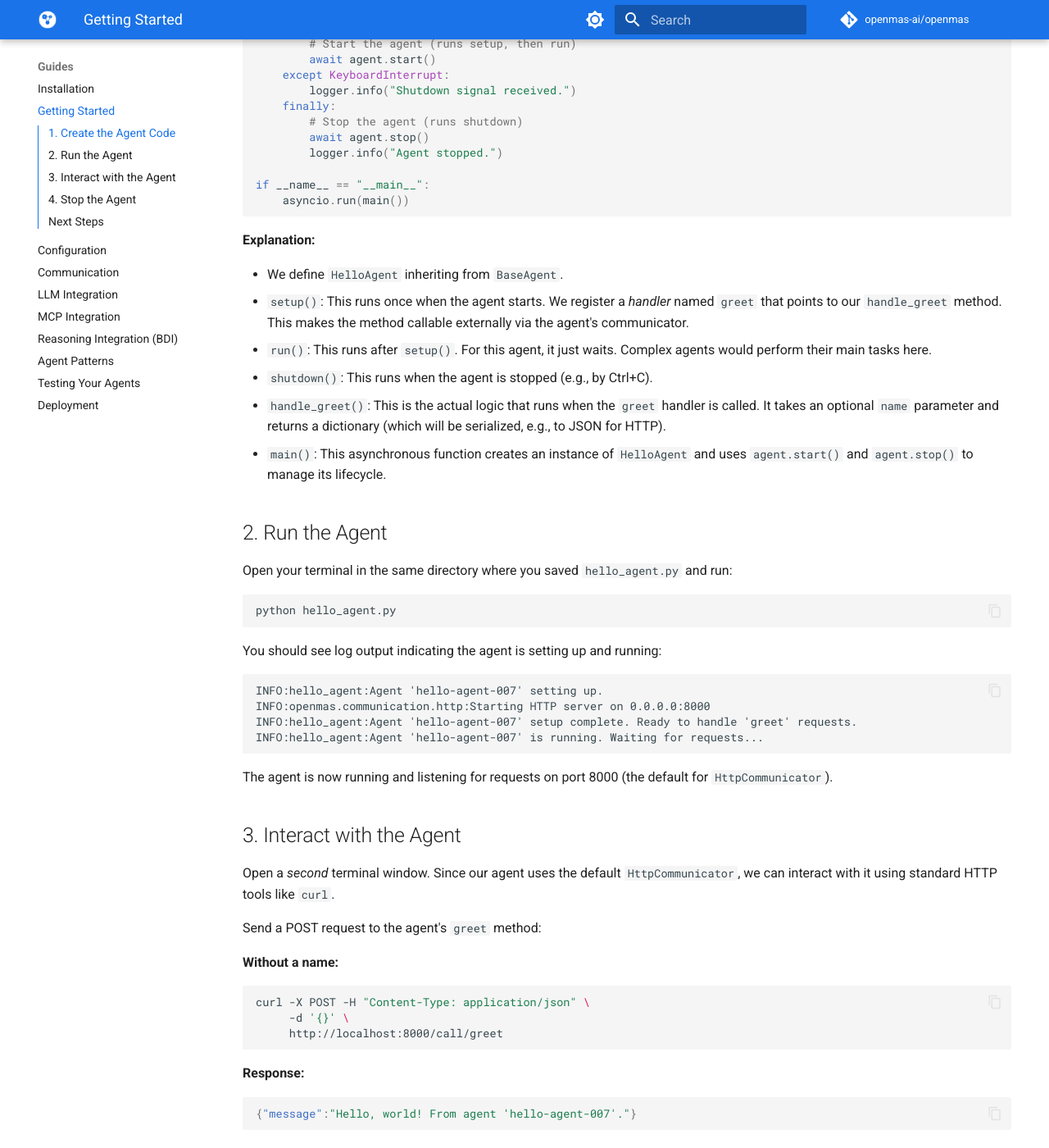
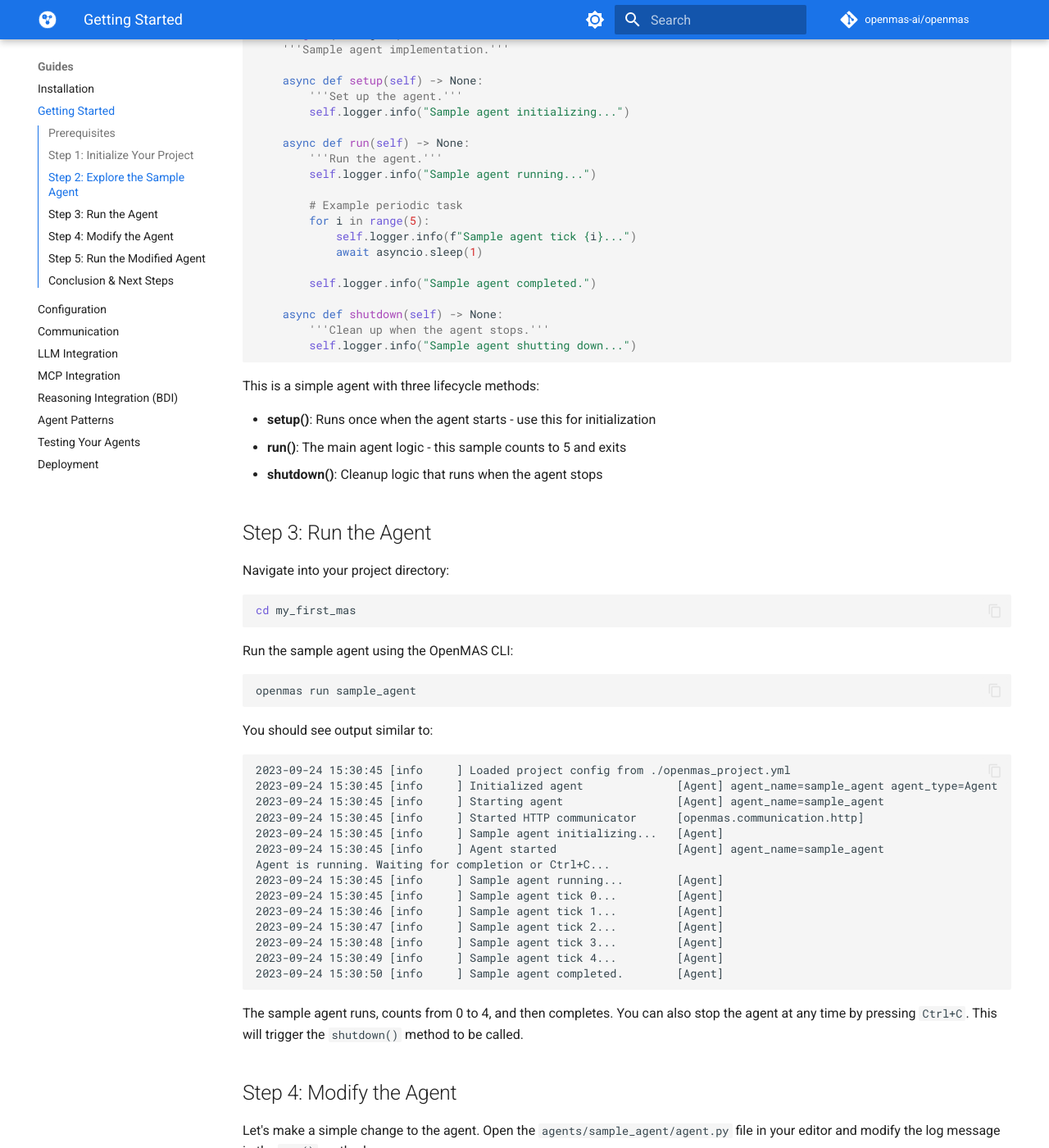
Before and after one commit to openmas-ai/openmas, an MkDocs documentation site: the page built from docs/guides/getting_started.md, in a window 1280 px wide and 1400 px high, scrolled down 1215 px. Shown: the whole window at 82% size. Built offline with MkDocs 1.6.1 and Material for MkDocs 9.7.7, drawn with Linux system fonts in a browser that asks for light colours; comment, search, counter and statistics services are not loaded; some of the changed text lies outside the part shown.

Commit message:
Enhance and validate getting started guide

````diff
--- a/docs/guides/getting_started.md
+++ b/docs/guides/getting_started.md
@@ -1,158 +1,173 @@
-# Getting Started: Your First OpenMAS Agent
+# Getting Started with OpenMAS
 
-This guide walks you through creating, running, and interacting with a very simple OpenMAS agent. It assumes you have already installed OpenMAS (see the [Installation Guide](installation.md) if you haven't).
+This guide will walk you through the standard OpenMAS workflow to create and run your first agent using the official OpenMAS CLI tools.
 
-## 1. Create the Agent Code
+## Prerequisites
 
-Create a file named `hello_agent.py` and add the following code:
+Ensure you have OpenMAS installed:
+
+```bash
+pip install openmas
+```
+
+If you haven't installed OpenMAS yet, see the detailed [Installation Guide](installation.md) for more information on virtual environments and optional dependencies.
+
+## Step 1: Initialize Your Project
+
+First, let's create a new OpenMAS project:
+
+```bash
+openmas init my_first_mas
+```
+
+This command creates a new directory `my_first_mas` with the standard OpenMAS project structure:
+
+```
+my_first_mas/
+├── agents/              # Directory for your agents
+│   └── sample_agent/    # A pre-generated sample agent
+├── config/              # Configuration files
+├── extensions/          # Custom framework extensions
+├── packages/            # External dependencies
+├── shared/              # Shared code between agents
+├── tests/               # Project tests
+├── openmas_project.yml  # Main project configuration
+└── README.md            # Project documentation
+```
+
+The most important files are:
+- `openmas_project.yml` - The central project configuration
+- `agents/sample_agent/agent.py` - A sample agent ready to run
+
+## Step 2: Explore the Sample Agent
+
+When you initialize a project, OpenMAS automatically creates a sample agent for you. Let's examine its code:
 
 ```python
+# agents/sample_agent/agent.py
 import asyncio
 from openmas.agent import BaseAgent
-from openmas.logging import configure_logging, get_logger
 
-# Configure basic logging
-configure_logging(log_level="INFO")
-logger = get_logger(__name__)
-
-class HelloAgent(BaseAgent):
-    """A simple agent that can greet someone."""
+class Agent(BaseAgent):
+    '''Sample agent implementation.'''
 
     async def setup(self) -> None:
-        """Register a handler when the agent starts."""
-        logger.info(f"Agent '{self.name}' setting up.")
-        # The 'register_handler' method allows other agents (or tools like curl)
-        # to call the 'handle_greet' method on this agent.
-        await self.communicator.register_handler("greet", self.handle_greet)
-        logger.info(f"Agent '{self.name}' setup complete. Ready to handle 'greet' requests.")
+        '''Set up the agent.'''
+        self.logger.info("Sample agent initializing...")
 
     async def run(self) -> None:
-        """The main loop for the agent (runs after setup)."""
-        logger.info(f"Agent '{self.name}' is running. Waiting for requests...")
-        # For this simple agent, we just wait indefinitely.
-        # In more complex agents, this is where the main logic loop would go.
-        while True:
-            await asyncio.sleep(3600) # Sleep for an hour
+        '''Run the agent.'''
+        self.logger.info("Sample agent running...")
+
+        # Example periodic task
+        for i in range(5):
+            self.logger.info(f"Sample agent tick {i}...")
+            await asyncio.sleep(1)
+
+        self.logger.info("Sample agent completed.")
 
     async def shutdown(self) -> None:
-        """Clean up resources when the agent stops."""
-        logger.info(f"Agent '{self.name}' shutting down.")
-        # Add any cleanup logic here (e.g., closing connections)
+        '''Clean up when the agent stops.'''
+        self.logger.info("Sample agent shutting down...")
+```
 
-    async def handle_greet(self, name: str = "world") -> dict:
-        """Handles the 'greet' request."""
-        logger.info(f"Received greet request for '{name}'.")
-        return {"message": f"Hello, {name}! From agent '{self.name}'."}
+This is a simple agent with three lifecycle methods:
 
-async def main():
-    """Creates and runs the agent."""
-    # Create an instance of our agent.
-    # By default, it uses the HttpCommunicator on port 8000.
-    agent = HelloAgent(name="hello-agent-007")
+- **setup()**: Runs once when the agent starts - use this for initialization
+- **run()**: The main agent logic - this sample counts to 5 and exits
+- **shutdown()**: Cleanup logic that runs when the agent stops
 
-    try:
-        # Start the agent (runs setup, then run)
-        await agent.start()
-    except KeyboardInterrupt:
-        logger.info("Shutdown signal received.")
-    finally:
-        # Stop the agent (runs shutdown)
-        await agent.stop()
-        logger.info("Agent stopped.")
+## Step 3: Run the Agent
 
-if __name__ == "__main__":
-    asyncio.run(main())
+Navigate into your project directory:
+
+```bash
+cd my_first_mas
+```
+
+Run the sample agent using the OpenMAS CLI:
+
+```bash
+openmas run sample_agent
+```
+
+You should see output similar to:
 
 ```
+2023-09-24 15:30:45 [info     ] Loaded project config from ./openmas_project.yml
+2023-09-24 15:30:45 [info     ] Initialized agent              [Agent] agent_name=sample_agent agent_type=Agent
+2023-09-24 15:30:45 [info     ] Starting agent                 [Agent] agent_name=sample_agent
+2023-09-24 15:30:45 [info     ] Started HTTP communicator      [openmas.communication.http]
+2023-09-24 15:30:45 [info     ] Sample agent initializing...   [Agent]
+2023-09-24 15:30:45 [info     ] Agent started                  [Agent] agent_name=sample_agent
+Agent is running. Waiting for completion or Ctrl+C...
+2023-09-24 15:30:45 [info     ] Sample agent running...        [Agent]
+2023-09-24 15:30:45 [info     ] Sample agent tick 0...         [Agent]
+2023-09-24 15:30:46 [info     ] Sample agent tick 1...         [Agent]
+2023-09-24 15:30:47 [info     ] Sample agent tick 2...         [Agent]
+2023-09-24 15:30:48 [info     ] Sample agent tick 3...         [Agent]
+2023-09-24 15:30:49 [info     ] Sample agent tick 4...         [Agent]
+2023-09-24 15:30:50 [info     ] Sample agent completed.        [Agent]
+```
 
-**Explanation:**
+The sample agent runs, counts from 0 to 4, and then completes. You can also stop the agent at any time by pressing `Ctrl+C`. This will trigger the `shutdown()` method to be called.
 
-*   We define `HelloAgent` inheriting from `BaseAgent`.
-*   `setup()`: This runs once when the agent starts. We register a *handler* named `greet` that points to our `handle_greet` method. This makes the method callable externally via the agent's communicator.
-*   `run()`: This runs after `setup()`. For this agent, it just waits. Complex agents would perform their main tasks here.
-*   `shutdown()`: This runs when the agent is stopped (e.g., by Ctrl+C).
-*   `handle_greet()`: This is the actual logic that runs when the `greet` handler is called. It takes an optional `name` parameter and returns a dictionary (which will be serialized, e.g., to JSON for HTTP).
-*   `main()`: This asynchronous function creates an instance of `HelloAgent` and uses `agent.start()` and `agent.stop()` to manage its lifecycle.
+## Step 4: Modify the Agent
 
-## 2. Run the Agent
+Let's make a simple change to the agent. Open the `agents/sample_agent/agent.py` file in your editor and modify the log message in the `run()` method:
 
-Open your terminal in the same directory where you saved `hello_agent.py` and run:
+```python
+async def run(self) -> None:
+    '''Run the agent.'''
+    self.logger.info("My first agent is running!")  # Changed message
+
+    # Example periodic task
+    for i in range(5):
+        self.logger.info(f"Sample agent tick {i}...")
+        await asyncio.sleep(1)
+
+    self.logger.info("Sample agent completed.")
+```
+
+## Step 5: Run the Modified Agent
+
+Run the agent again to see your changes:
 
 ```bash
-python hello_agent.py
+openmas run sample_agent
 ```
 
-You should see log output indicating the agent is setting up and running:
+Now you should see your modified message in the output:
 
 ```
-INFO:hello_agent:Agent 'hello-agent-007' setting up.
-INFO:openmas.communication.http:Starting HTTP server on 0.0.0.0:8000
-INFO:hello_agent:Agent 'hello-agent-007' setup complete. Ready to handle 'greet' requests.
-INFO:hello_agent:Agent 'hello-agent-007' is running. Waiting for requests...
+2023-09-24 15:32:45 [info     ] Initialized agent              [Agent] agent_name=sample_agent agent_type=Agent
+2023-09-24 15:32:45 [info     ] Starting agent                 [Agent] agent_name=sample_agent
+2023-09-24 15:32:45 [info     ] Started HTTP communicator      [openmas.communication.http]
+2023-09-24 15:32:45 [info     ] Sample agent initializing...   [Agent]
+2023-09-24 15:32:45 [info     ] Agent started                  [Agent] agent_name=sample_agent
+Agent is running. Waiting for completion or Ctrl+C...
+2023-09-24 15:32:45 [info     ] My first agent is running!     [Agent]  # Your modified message
+2023-09-24 15:32:45 [info     ] Sample agent tick 0...         [Agent]
+2023-09-24 15:32:46 [info     ] Sample agent tick 1...         [Agent]
+2023-09-24 15:32:47 [info     ] Sample agent tick 2...         [Agent]
+2023-09-24 15:32:48 [info     ] Sample agent tick 3...         [Agent]
+2023-09-24 15:32:49 [info     ] Sample agent tick 4...         [Agent]
+2023-09-24 15:32:50 [info     ] Sample agent completed.        [Agent]
 ```
 
-The agent is now running and listening for requests on port 8000 (the default for `HttpCommunicator`).
+## Conclusion & Next Steps
 
-## 3. Interact with the Agent
+Congratulations! You've successfully:
+1. Created a new OpenMAS project with the standard structure
+2. Examined the sample agent
+3. Run the agent using the OpenMAS CLI
+4. Modified the agent and verified your changes
 
-Open a *second* terminal window. Since our agent uses the default `HttpCommunicator`, we can interact with it using standard HTTP tools like `curl`.
+From here, you can explore more advanced topics:
 
-Send a POST request to the agent's `greet` method:
-
-**Without a name:**
-
-```bash
-curl -X POST -H "Content-Type: application/json" \
-     -d '{}' \
-     http://localhost:8000/call/greet
-```
-
-**Response:**
-
-```json
-{"message":"Hello, world! From agent 'hello-agent-007'."}
-```
-
-**With a name:**
-
-```bash
-curl -X POST -H "Content-Type: application/json" \
-     -d '{"name": "Alice"}' \
-     http://localhost:8000/call/greet
-```
-
-**Response:**
-
-```json
-{"message":"Hello, Alice! From agent 'hello-agent-007'."}
-```
-
-In the first terminal (where the agent is running), you'll see log messages corresponding to these requests:
-
-```
-INFO:hello_agent:Received greet request for 'world'.
-INFO:hello_agent:Received greet request for 'Alice'.
-```
-
-## 4. Stop the Agent
-
-Go back to the first terminal (where the agent is running) and press `Ctrl+C`.
-You should see the shutdown logs:
-
-```
-INFO:hello_agent:Shutdown signal received.
-INFO:hello_agent:Agent 'hello-agent-007' shutting down.
-INFO:openmas.communication.http:HTTP server stopped.
-INFO:hello_agent:Agent stopped.
-```
-
-## Next Steps
-
-Congratulations! You've created, run, and interacted with your first OpenMAS agent.
-
-From here, you can explore:
-
-*   **Configuration:** Learn how to configure agent names, ports, and other settings ([Configuration Guide](configuration.md)).
-*   **Communication:** Discover how agents can call *each other* using different protocols like MCP, gRPC, or MQTT ([Communication Guide](communication.md), [MCP Guide](mcp_integration.md)).
-*   **Agent Patterns:** Explore more advanced agent designs ([Patterns Guide](patterns.md)).
-*   **Testing:** Learn how to test your agents ([Testing Utilities Guide](testing-utilities.md)).
+- [**Configuration Guide**](configuration.md) - Learn how to configure your agents
+- [**Communication Guide**](communication.md) - Understand how agents communicate
+- [**Patterns Guide**](patterns.md) - Explore common agent patterns
+- [**MCP Integration**](mcp_integration.md) - Connect your agents to AI models using MCP
+- [**Testing Utilities**](testing-utilities.md) - Learn how to test your agents
+- [**Project Structure**](../project_structure.md) - Understand the OpenMAS project layout
--- a/mkdocs.yml
+++ b/mkdocs.yml
@@ -1,5 +1,5 @@
 site_name: OpenMAS
-site_url: https://docs.openmas.ai
+site_url: https://openmas.ai
 repo_url: https://github.com/openmas-ai/openmas
 repo_name: openmas-ai/openmas
 
````
Also changed, not shown: README.md (+3 -41 lines), 2 other files.
